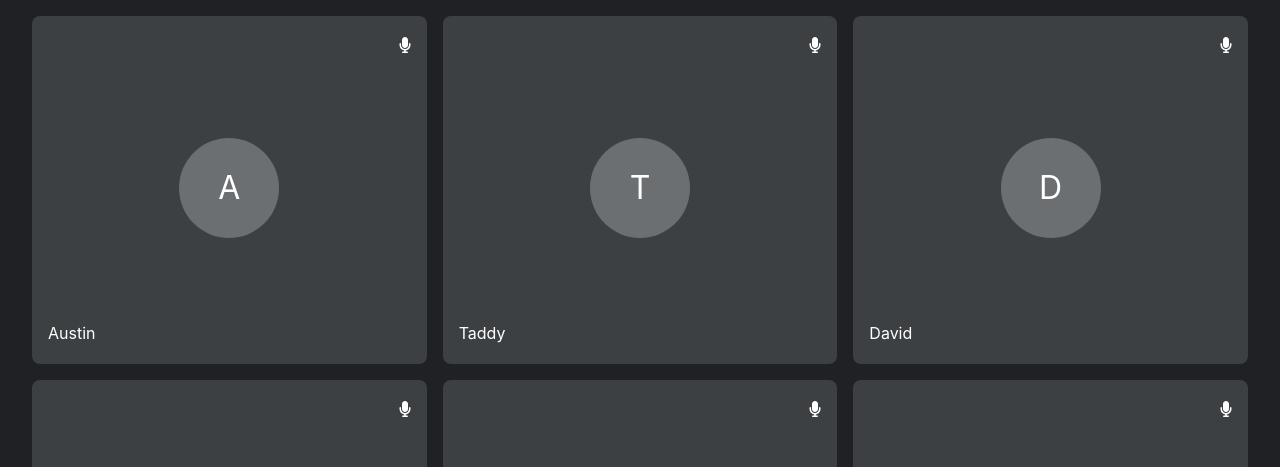
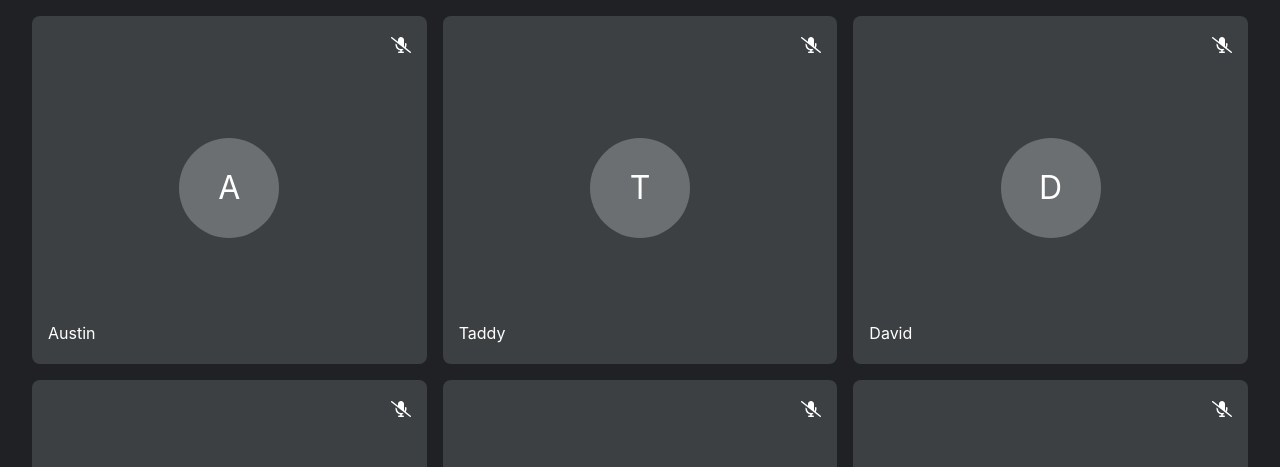
Before and after one commit to asoluka/google-meet, a React (Create React App) app: page / in a window 1280 px wide. Shown: the top 467 px of the page. Built offline with nearby package versions, Linux system fonts and the light colour scheme.

Commit message:
control user icon state

```diff
--- a/src/components/molecules/UserGridItem/index.jsx
+++ b/src/components/molecules/UserGridItem/index.jsx
@@ -1,11 +1,15 @@
 import React from "react";
 import { Avatar, Icon } from "../../atoms";
 
-export const UserGridItem = ({ imgURL, name }) => {
+export const UserGridItem = ({ imgURL, name, config }) => {
   return (
     <div className="grid-item">
       <div className="audio-icon-wrapper">
-        <Icon name="audio-on" fill="#fff" />
+        {config.micActive ? (
+          <Icon name="audio-on" fill="#fff" />
+        ) : (
+          <Icon name="audio-off" fill="#fff" />
+        )}
       </div>
 
       <div className="user-avatar-wrapper">
--- a/src/components/molecules/WrappedIcon/index.jsx
+++ b/src/components/molecules/WrappedIcon/index.jsx
@@ -29,8 +29,3 @@ export const WrappedIcon = ({
     </div>
   );
 };
-
-// if active and activeStateColor is red
-//      maintain white color
-// else
-// use dark color
--- a/src/components/organisms/MainScreen/index.jsx
+++ b/src/components/organisms/MainScreen/index.jsx
@@ -10,10 +10,10 @@ const users = [
   { id: 6, name: "Tsola" },
 ];
 
-export const MainScreen = ({ isActionPaneOpen, setOpenActionPane }) => {
+export const MainScreen = ({ isActionPaneOpen, setOpenActionPane, config }) => {
   return (
     <div className="main-screen">
-      <UserGrid users={users} />
+      <UserGrid users={users} config={config} />
       <ActionPane {...{ isActionPaneOpen, setOpenActionPane }} />
     </div>
   );
--- a/src/components/organisms/UserGrid/index.jsx
+++ b/src/components/organisms/UserGrid/index.jsx
@@ -1,11 +1,11 @@
 import React from "react";
 import { UserGridItem } from "../../molecules/UserGridItem";
 
-export const UserGrid = ({ users }) => {
+export const UserGrid = ({ users, config }) => {
   return (
     <div className="user-grid">
       {users.map((item) => (
-        <UserGridItem key={item.id} name={item.name}>
+        <UserGridItem key={item.id} name={item.name} config={config}>
           {item.name}
         </UserGridItem>
       ))}
```
